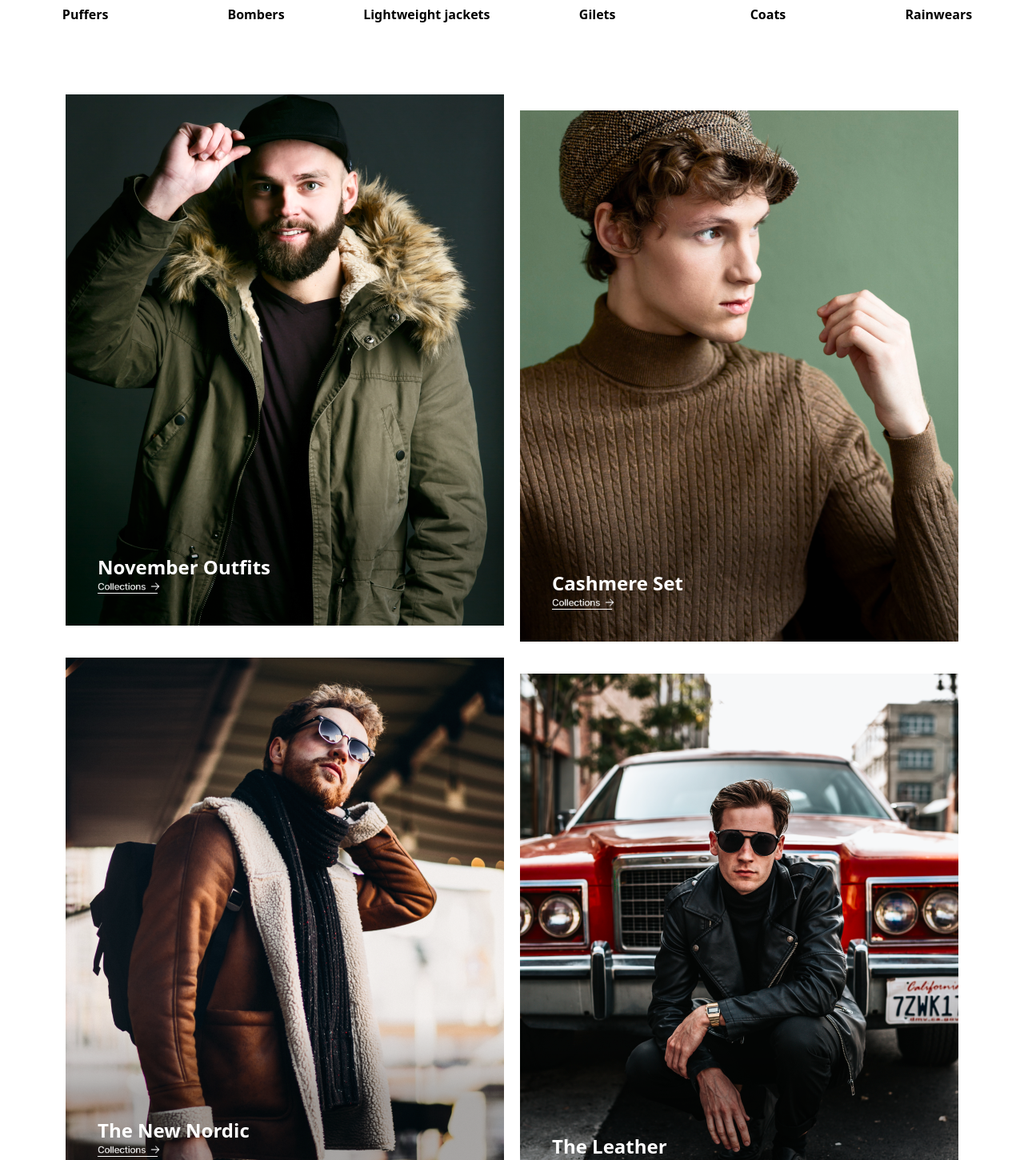
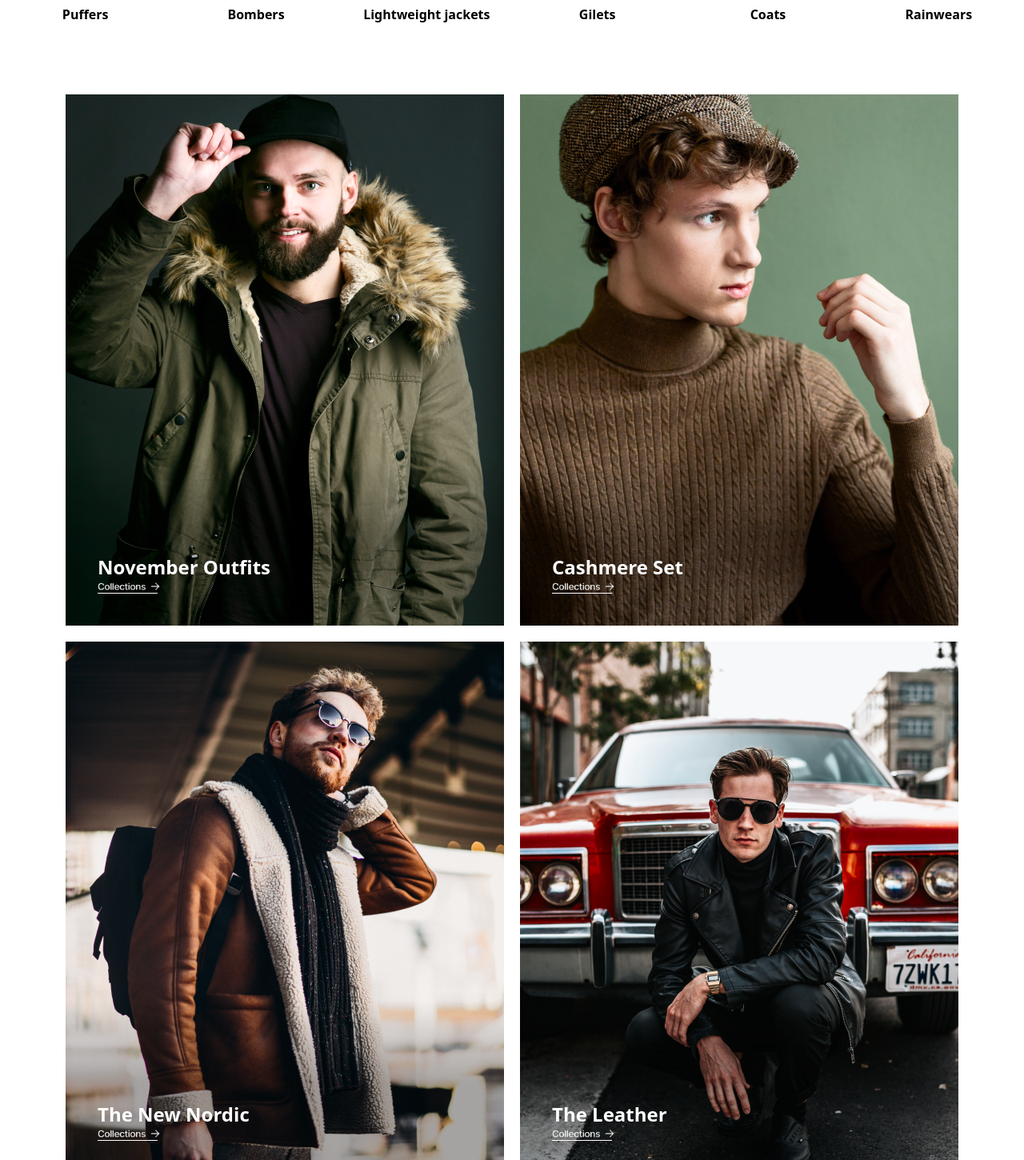
Before and after one commit to Ediana-Ekanem/road-map-app, a React (Vite) app: page / in a window 1280 px wide. Shown: the part 1920-3370 px from the top of the page at 80% size. Built offline with nearby package versions, Linux system fonts and the light colour scheme.

Commit message:
correcting style

```diff
--- a/src/components/homeSections/SubCategory.jsx
+++ b/src/components/homeSections/SubCategory.jsx
@@ -4,7 +4,7 @@ export const SubCategory = () => {
   return (
     <div>
       <div className="flex  justify-center items-center space-x-1 mt-20">
-        <div className="md:flex  md:space-x-5 mb-5">
+        <div className="md:flex  md:space-x-5 mb-5 ">
           <div>
             <div className="relative">
               <img src="/images/one.png" alt="" />
@@ -24,7 +24,7 @@ export const SubCategory = () => {
             </div>
           </div>
           <div>
-            <div className="relative mt-5">
+            <div className="relative mt-5 md:mt-0">
               <img src="images/two.png" alt="" />
               <div className="absolute bottom-10 left-10 items-center">
                 <h3 className="text-white font-semibold text-2xl">
@@ -47,7 +47,7 @@ export const SubCategory = () => {
       <div className="flex justify-center items-center  ">
         <div className="md:flex  md:space-x-5 mb-5">
           <div>
-            <div className="relative mb-5">
+            <div className="relative ">
               <img src="images/three.png" alt="" />
               <div className="absolute bottom-10  left-10 items-center">
                 <h3 className="text-white font-semibold text-2xl">
@@ -65,7 +65,7 @@ export const SubCategory = () => {
             </div>
           </div>
           <div>
-            <div className="relative  mt-5">
+            <div className="relative  mt-5 md:mt-0">
               <img src="images/four.png" alt="" />
               <div className="absolute bottom-10 left-10 items-center">
                 <h3 className="text-white font-semibold text-2xl">
```
